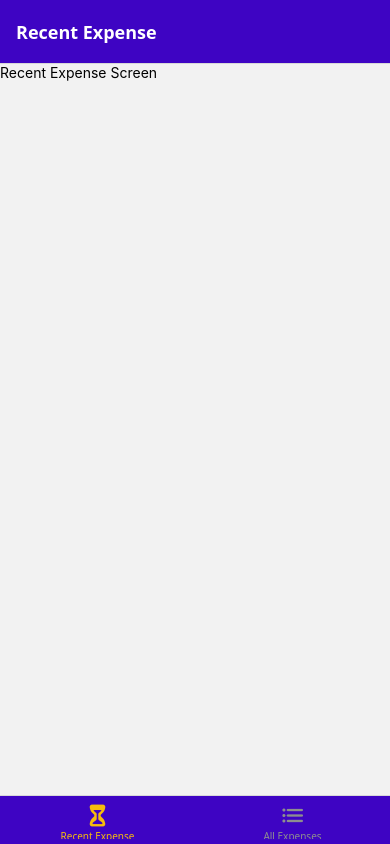
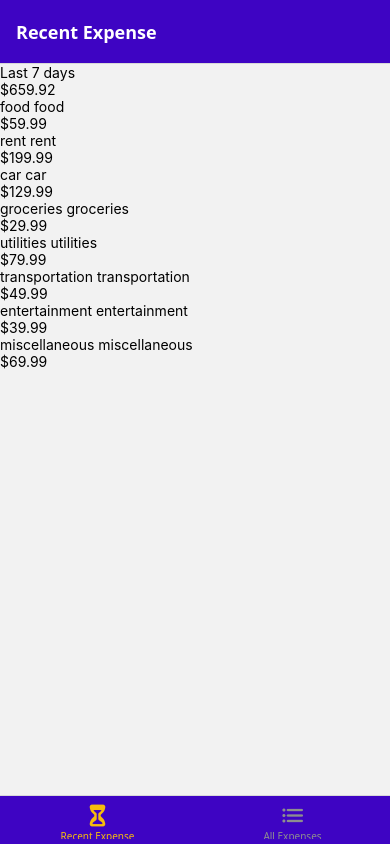
Before and after one commit to Henrydykee/http_request_react_native, a React Native app: screen / in a window 390 px wide. Built offline with nearby package versions, Linux system fonts and the light colour scheme.

Commit message:
Add expense output components and implement expense summary display

```diff
--- a/App.tsx
+++ b/App.tsx
@@ -18,9 +18,9 @@ export default function App() {
   function MyTabs() {
     return (
       <Tab.Navigator screenOptions={{
-        headerStyle : {backgroundColor : GlobalStyles.colors.primary500 },
+        headerStyle : {backgroundColor : GlobalStyles.colors.primary500 , },
         headerTintColor : 'white',
-        headerTitleStyle : { fontWeight : 'bold' },
+        headerTitleStyle : { fontWeight : 'bold',  },
         tabBarStyle: { backgroundColor: GlobalStyles.colors.primary500  },
         // tabBarLabelStyle : { fontSize: 10, },
         tabBarActiveTintColor: GlobalStyles.colors.accent500,
--- /dev/null
+++ b/components/expenses_list.tsx
@@ -0,0 +1,26 @@
+import ExpenseInterface from "../interface/expense_interface";
+import { View , FlatList , Text } from "react-native";
+
+
+
+
+function renderExpenseItem({ item }: { item: ExpenseInterface }){
+    return (
+        <View>
+            <Text>{item.description}</Text>
+            <Text>${item.amount.toFixed(2)}</Text>
+        </View>
+    )
+
+}
+
+
+
+function ExpensesList({ expenses }: { expenses: ExpenseInterface[] }) {
+
+    return <FlatList data={expenses}
+        renderItem={renderExpenseItem} />
+
+}
+
+export default ExpensesList;
--- /dev/null
+++ b/components/expenses_output.tsx
@@ -0,0 +1,23 @@
+import { View  } from "react-native";
+import ExpenseSummary from "./expenses_summary";
+import ExpensesList from "./expenses_list";
+import DUMMY_EXPENSES from "../data/dummy_expense"
+
+
+
+
+
+
+function ExpenseOutput({  expensesPeriod }: { expensesPeriod: string}) {
+
+    return(
+        <View>
+            <ExpenseSummary  periodName={expensesPeriod} expenses={DUMMY_EXPENSES}  />
+            <ExpensesList expenses={DUMMY_EXPENSES}/>
+
+        </View>
+    )
+
+}
+
+export default ExpenseOutput;
--- /dev/null
+++ b/components/expenses_summary.tsx
@@ -0,0 +1,24 @@
+import { View, Text } from "react-native";
+import ExpenseInterface from "../interface/expense_interface";
+
+function ExpenseSummary({ expenses, periodName }: { periodName: string, expenses: ExpenseInterface[] }) {
+
+    const expenseSum = expenses.reduce((sum: number, expense: ExpenseInterface) =>  {
+        return sum + expense.amount
+    }, 0 )
+
+    return (
+        <View>
+            <View>
+                <Text>{periodName}</Text>
+                <Text>${expenseSum.toFixed(2)}</Text>
+            </View>
+            {/* <FlatList/> */}
+
+        </View>
+
+    );
+
+}
+
+export default ExpenseSummary
--- /dev/null
+++ b/data/dummy_expense.ts
@@ -0,0 +1,59 @@
+
+
+
+const DUMMY_EXPENSES = [
+    {
+        id: "e1",
+        description : "food food",
+        amount: 59.99,
+        date: new Date('2022-07-15'),
+    },
+    {
+        id: "e2",
+        description : "rent rent",
+        amount: 199.99,
+        date: new Date('2022-07-10'),
+    },
+    {
+        id: "e3",
+        description : "car car",
+        amount: 129.99,
+        date: new Date('2022-07-05'),
+    },
+    {
+        id: "e4",
+        description : "groceries groceries",
+        amount: 29.99,
+        date: new Date('2022-07-01'),
+    },
+    {
+        id: "e5",
+        description : "utilities utilities",
+        amount: 79.99,
+        date: new Date('2022-06-30'),
+    },
+    {
+        id: "e6",
+        description : "transportation transportation",
+        amount: 49.99,
+        date: new Date('2022-06-25'),
+    },
+    {
+        id: "e7",
+        description : "entertainment entertainment",
+        amount: 39.99,
+        date: new Date('2022-06-20'),
+    },
+    {
+        id: "e8",
+        description : "miscellaneous miscellaneous",
+        amount: 69.99,
+        date: new Date('2022-06-15'),
+    }
+
+
+
+]
+
+
+export default DUMMY_EXPENSES;
--- /dev/null
+++ b/interface/expense_interface.ts
@@ -0,0 +1,10 @@
+
+
+interface ExpenseInterface {
+    id: string;
+    description: string;
+    amount: number;
+    date: Date;
+}
+
+export default ExpenseInterface
--- a/screens/all_expense_screen.tsx
+++ b/screens/all_expense_screen.tsx
@@ -1,11 +1,8 @@
 import { View , Text } from "react-native";
+import ExpenseOutput from "../components/expenses_output";
 
 function AllExpenseScreen(){
-    return (
-        <View>
-            <Text>All Expense Screen</Text>
-        </View>
-    )
+    return <ExpenseOutput expensesPeriod="Total"/>
 }
 
 export default AllExpenseScreen;
--- a/screens/recent_expense_screen.tsx
+++ b/screens/recent_expense_screen.tsx
@@ -1,11 +1,8 @@
 import { View, Text } from "react-native";
+import ExpenseOutput from "../components/expenses_output";
 
 function RecentExpenseScreen() {
-  return (
-    <View>
-      <Text>Recent Expense Screen</Text>
-    </View>
-  );
+  return <ExpenseOutput expensesPeriod="Last 7 days"/>
 }
 
 export default RecentExpenseScreen;
```
